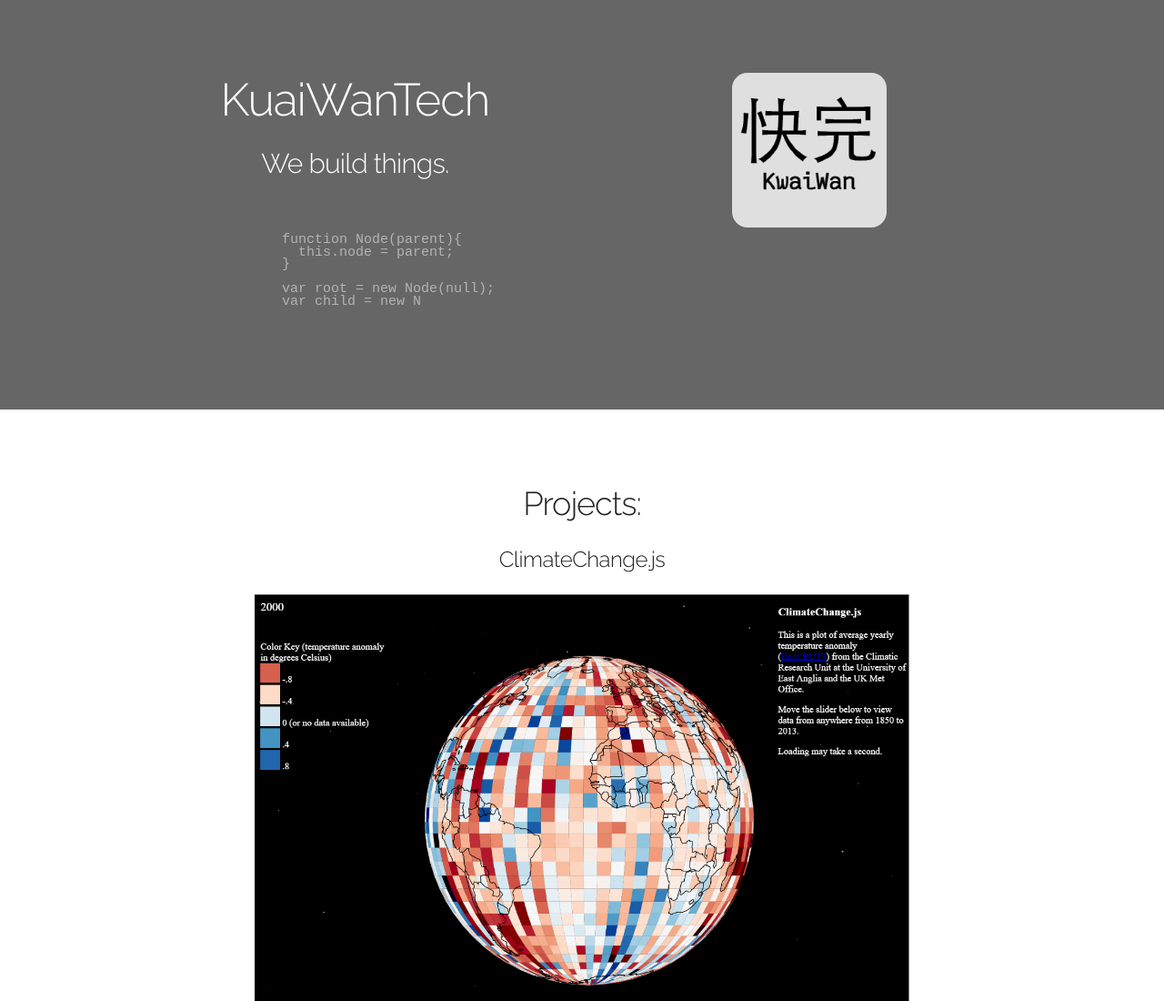
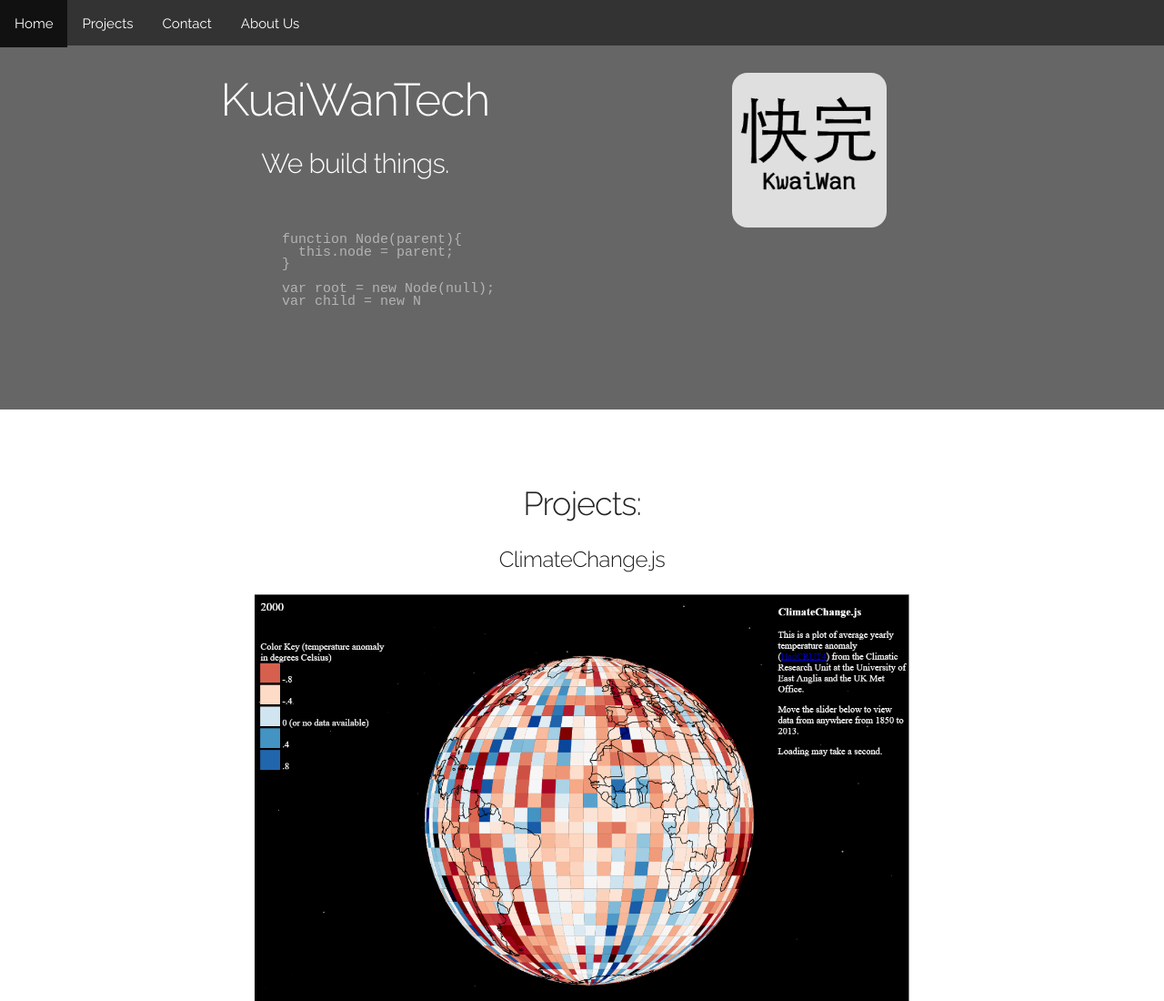
Before and after one commit to BobaTech/bobatech.github.io, a plain HTML site: page index.html in a window 1280 px wide. Shown: the top 1100 px of the page at 91% size. Drawn offline with Linux system fonts and the light colour scheme.

Commit message:
added menubar without any action

```diff
--- a/css/styles.css
+++ b/css/styles.css
@@ -1,6 +1,38 @@
 .noDec {
 	text-decoration: none;
 	color:inherit;
+}
+
+.top-menu {
+    top: 0;
+    height: 5rem;
+    background-color: #333;
+    z-index: 2;
+    width:100%;
+    position: fixed;
+}
+
+.menu ul {
+    margin: 0;
+    padding: 0;
+    overflow: hidden;
+}
+
+.menu li {
+    float: left;
+}
+
+.menu li a {
+    display: inline-block;
+    list-style-type: none;
+    color: white;
+    text-align: center;
+    padding: 14px 16px;
+    text-decoration: none;
+}
+
+.menu li a:hover {
+    background-color: #111;
 }
 
 .listLinks {
--- a/index.html
+++ b/index.html
@@ -16,6 +16,14 @@
 </head>
 <!-- Github-Mark-64px.png, Github-Mark-Light-64px.png -->
 <body>
+    <div class = "top-menu">
+        <ul class = "menu" style="list-style: none;">
+    		<li><a href="#home">Home</a></li>
+            <li><a class="active" href="#news">Projects</a></li>
+            <li><a href="#contact">Contact</a></li>
+            <li><a href="#about">About Us</a></li>
+    	</ul>
+	</div>
 	<div class="section top">
 		<div class="container">
 			<div class="row">
```
